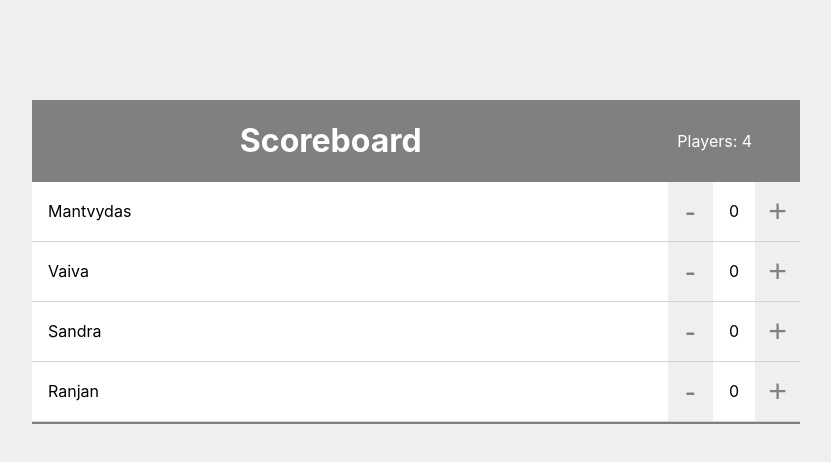
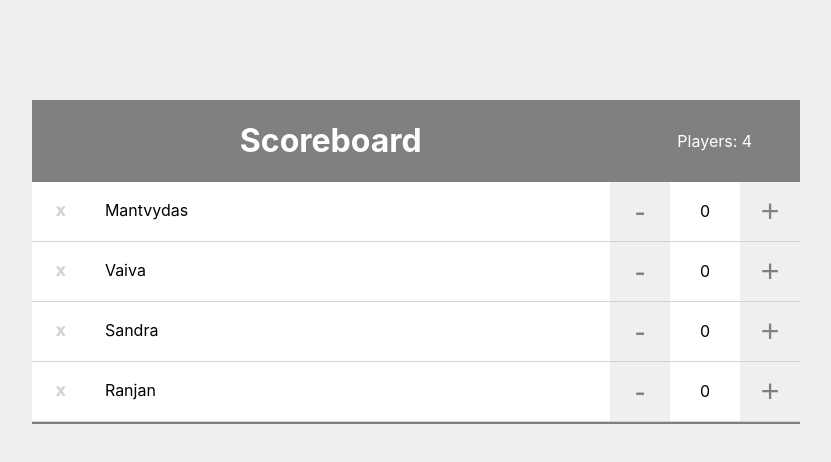
Before and after one commit to mbdeveloping/react-learning-reactapp, a React (Create React App) app: page / in a window 1280 px wide. Shown: the top 462 px of the page, without its empty margins (224-1055 px from the left). Built offline with nearby package versions, Linux system fonts and the light colour scheme.

Commit message:
add remove funtionality

```diff
--- a/src/index.css
+++ b/src/index.css
@@ -27,10 +27,6 @@
   background: #fff;
 }
 
-.player-name {
-  padding: 0 1em;
-}
-
 .counter {
   height: 100%;
   display: flex;
@@ -39,7 +35,7 @@
 
 .counter-action {
   height: 100%;
-  width: 45px;
+  width: 60px;
   border: none;
   font-size: 2em;
   color: grey;
@@ -58,7 +54,8 @@
 }
 
 .counter-score {
-  padding: 0 1em;
+  width: 70px;
+  text-align: center;
 }
 
 .scoreboard {
@@ -79,3 +76,22 @@
 header h1 {
   padding: 0 5em;
 }
+
+.remove-player {
+  font-size: 1em;
+  background: none;
+  margin-right: 1em;
+  border: none;
+  cursor: pointer;
+  color: lightgrey;
+  padding: 1em 1.5em;
+  font-weight: 1000;
+}
+
+.remove-player:hover {
+  color: red;
+}
+
+.remove-player:focus {
+  outline: none;
+}
--- a/src/index.js
+++ b/src/index.js
@@ -3,28 +3,6 @@
 import './index.css';
 import * as serviceWorker from './serviceWorker';
 
-const players = [
-    {
-        name: "Mantvydas",
-        score: 80,
-        id: 1
-    },
-    {
-        name: "Vaiva",
-        score: 75,
-        id: 2
-    },
-    {
-        name: "Sandra",
-        score: 70,
-        id: 3
-    },
-    {
-        name: "Ranjan",
-        score: 65,
-        id: 4
-    }
-]
 
 const Header = (props) => {
     console.log(props)
@@ -39,7 +17,9 @@
 const Player = (props) => {
     return (
         <div className="player">
-            <span className="player-name">{props.name}</span>
+            <span className="player-name">
+            <button className="remove-player" onClick={() => props.removePlayer(props.id)}>x</button>
+            {props.name}</span>
 
             <Counter />
         </div>
@@ -53,14 +33,18 @@
     };
 
     incrementScore = () => {
-        this.setState({
-            score: this.state.score + 1
+        this.setState(prevState => {
+            return {
+                score: prevState.score + 1
+            }
         });
     }
 
     decrementScore = () => {
-        this.setState({
+        this.setState(prevState => {
+            return {
                 score: this.state.score - 1
+            }
         });
     }
 
@@ -75,27 +59,60 @@
     }
 }
 
-const App = (props) => {
+class App extends React.Component {
+
+    state = {
+        players: [
+            {
+                name: "Mantvydas",
+                id: 1
+            },
+            {
+                name: "Vaiva",
+                id: 2
+            },
+            {
+                name: "Sandra",
+                id: 3
+            },
+            {
+                name: "Ranjan",
+                id: 4
+            }
+        ]
+    };
+
+    handleRemovePlayer = (id) => {
+        this.setState(prevState => {
+            return {
+                players: prevState.players.filter(p => p.id !== id)
+            }
+        });
+    }
+
+    render() {
         return (
             <div className="scoreboard">
                 <Header
                     title="Scoreboard"
-                totalPlayers={props.initialPlayers.length}
+                    totalPlayers={this.state.players.length}
                 />
                 {/* Players List */}
-            {props.initialPlayers.map(player =>
+                {this.state.players.map(player =>
                     <Player
                         name={player.name}
-                    score={player.score}
+                        id={player.id}
                         key={player.id.toString()}
+                        removePlayer={this.handleRemovePlayer}
                      />
                 )}
             </div>
         );
     }
+}
 
 ReactDOM.render(
-    <App initialPlayers={players} />,
+    <App />,
     document.getElementById('root')
 );
 
```
Lines whose indentation alone changed are shown as unchanged.
